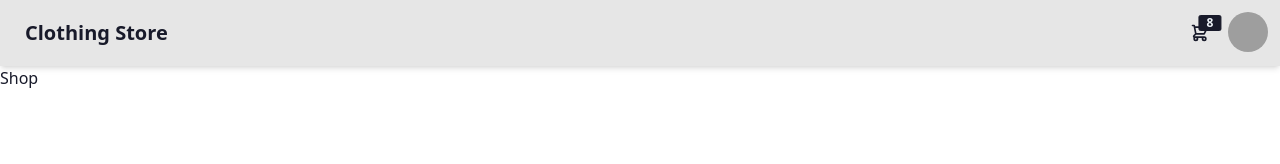
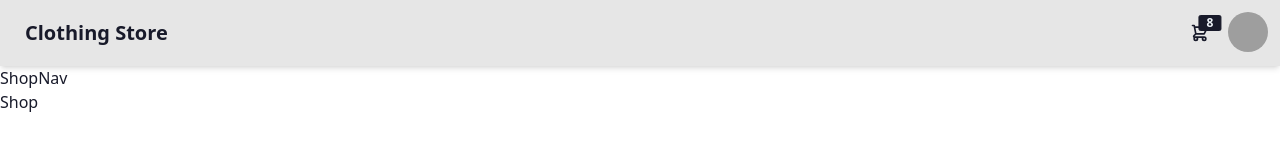
Before and after one commit to Andrew-Wand/shopping-app-react, a React (Vite) app: page /shop in a window 1280 px wide. Shown: the top 164 px of the page. Built offline with nearby package versions, Linux system fonts and the light colour scheme; no server answers; the database is empty; grey boxes are pictures that could not be loaded.

Commit message:
inital fetch of listings just to access them

```diff
--- a/src/pages/Shop.jsx
+++ b/src/pages/Shop.jsx
@@ -1,7 +1,55 @@
-import React from "react";
+import { useEffect, useState } from "react";
+import {
+  collection,
+  getDocs,
+  query,
+  where,
+  orderBy,
+  limit,
+  startAfter,
+} from "firebase/firestore";
+import { db } from "../firebase.config";
+import ShopNav from "../components/ShopNav";
 
 function Shop() {
-  return <div>Shop</div>;
+  const [listings, setListings] = useState(null);
+
+  useEffect(() => {
+    const fetchListings = async () => {
+      try {
+        const listingsRef = collection(db, "listings");
+
+        const q = query(
+          listingsRef,
+          where("category", "==", "tshirt"),
+          limit(10)
+        );
+
+        const querySnap = await getDocs(q);
+
+        let listings = [];
+
+        querySnap.forEach((doc) => {
+          console.log(doc.data());
+        });
+      } catch (error) {
+        console.log("cannot fetch listings");
+      }
+    };
+
+    fetchListings();
+  }, []);
+  return (
+    <div>
+      <div>
+        <ShopNav />
+      </div>
+
+      <main>
+        <div>Shop</div>
+      </main>
+    </div>
+  );
 }
 
 export default Shop;
```
Also changed, not shown: src/components/ShopNav.jsx (renamed from src/pages/ShopNav.jsx).
